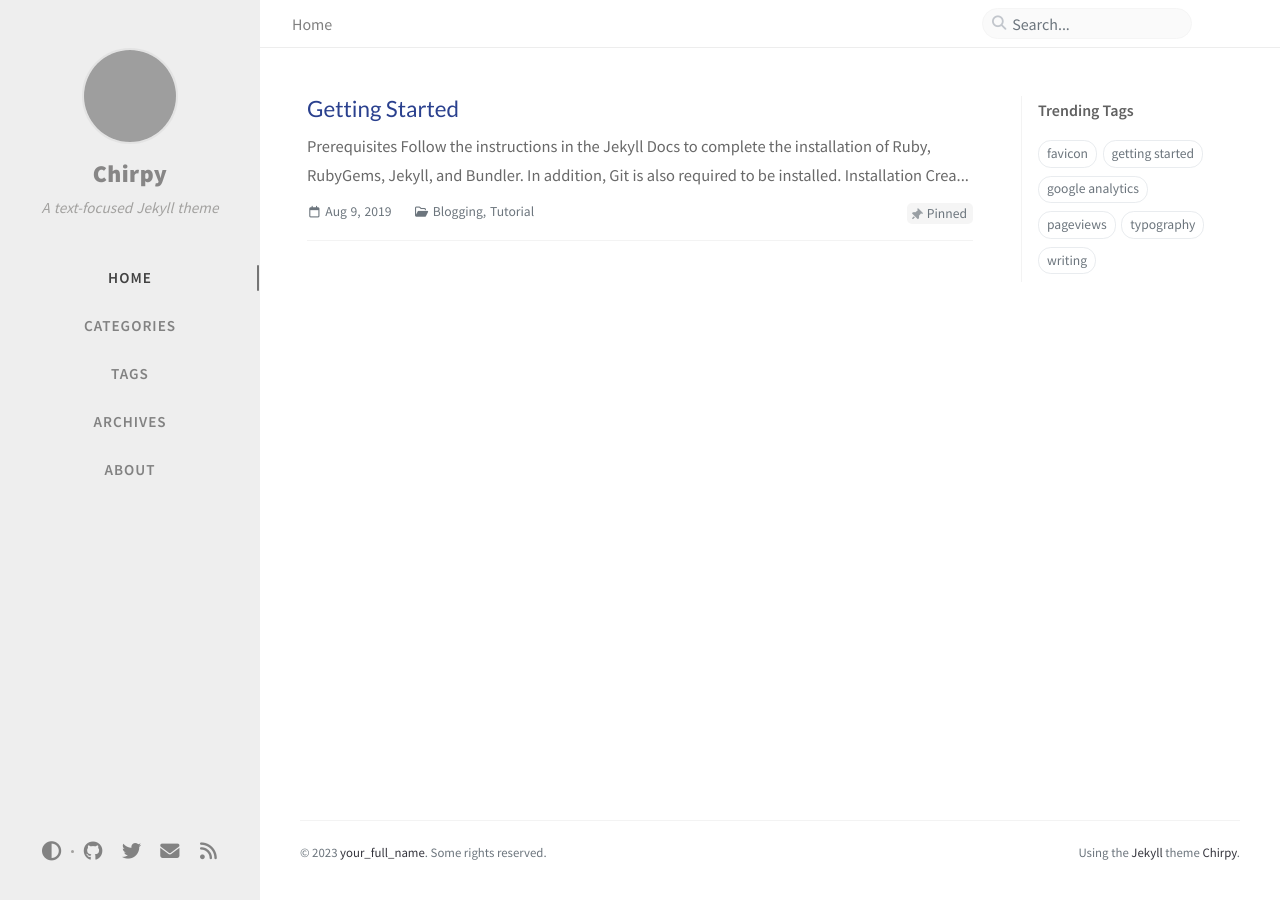
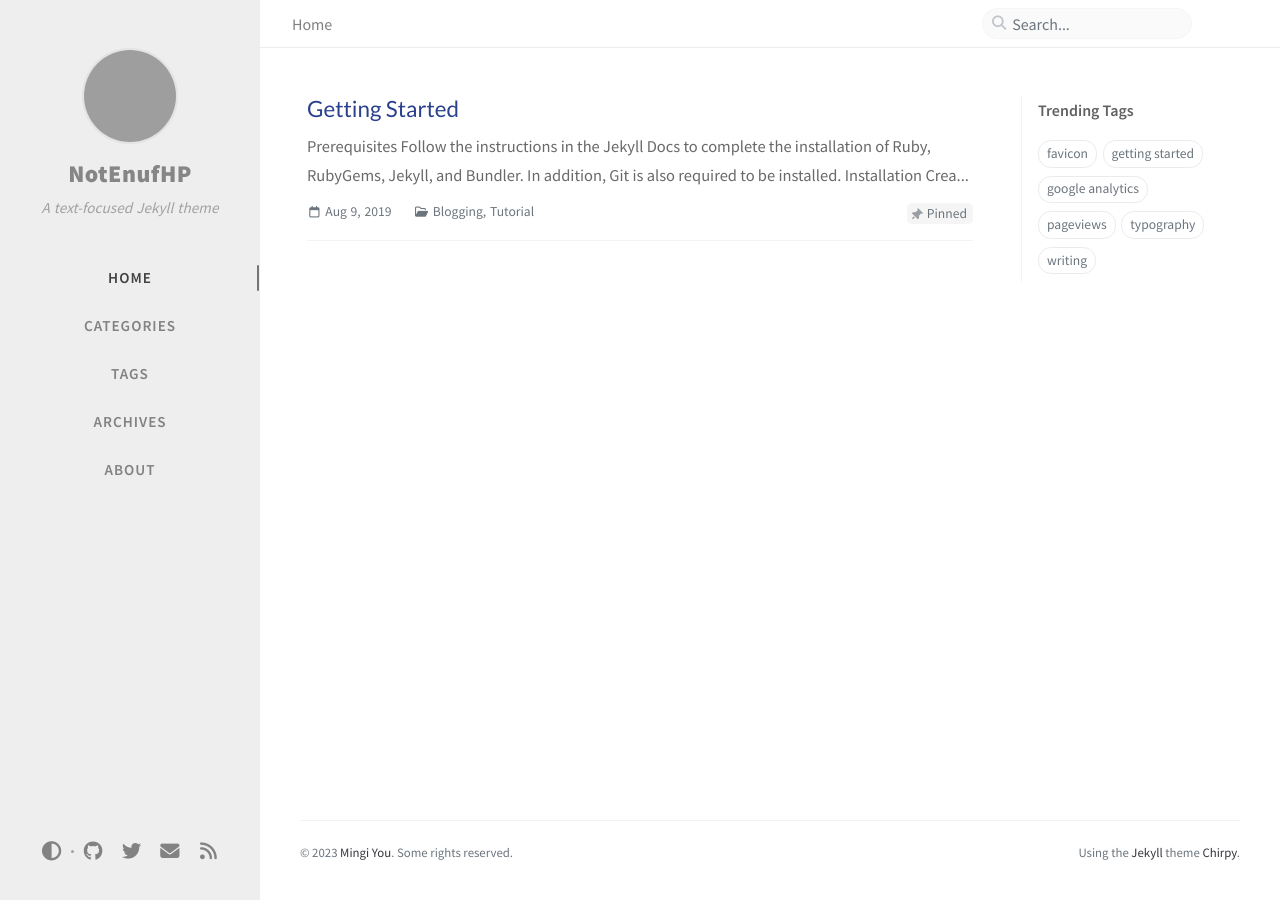
Before and after one commit to BathwithRadio/BathwithRadio.github.io, a Jekyll site: the page built from index.markdown, in a window 1280 px wide. Built offline with Jekyll 4.4.1, drawn with Linux system fonts in a browser that asks for light colours; comment, search, counter and statistics services are not loaded; grey boxes are pictures that could not be loaded.

Commit message:
modify config

```diff
--- a/_config.yml
+++ b/_config.yml
@@ -19,7 +19,7 @@ timezone: Asia/Shanghai
 # jekyll-seo-tag settings › https://github.com/jekyll/jekyll-seo-tag/blob/master/docs/usage.md
 # ↓ --------------------------
 
-title: Chirpy                          # the main title
+title: NotEnufHP                       # the main title
 
 tagline: A text-focused Jekyll theme   # it will display as the sub-title
 
@@ -27,23 +27,19 @@ description: >-                        # used by seo meta and the atom feed
   A minimal, responsive, and powerful Jekyll theme for presenting professional writing.
 
 # fill in the protocol & hostname for your site, e.g., 'https://username.github.io'
-url: ''
+url: 'BathwithRadio.github.io'
 
 github:
-  username: github_username             # change to your github username
-
-twitter:
-  username: twitter_username            # change to your twitter username
+  username: BathwithRadio             # change to your github username
 
 social:
   # Change to your full name.
   # It will be displayed as the default author of the posts and the copyright owner in the Footer
-  name: your_full_name
-  email: example@domain.com             # change to your email address
+  name: Mingi You
+  email: thigma1201@gmail.com             # change to your email address
   links:
     # The first element serves as the copyright owner's link
-    - https://twitter.com/username      # change to your twitter homepage
-    - https://github.com/username       # change to your github homepage
+    - https://github.com/BathwithRadio       # change to your github homepage
     # Uncomment below to add more social links
     # - https://www.facebook.com/username
     # - https://www.linkedin.com/in/username
```
